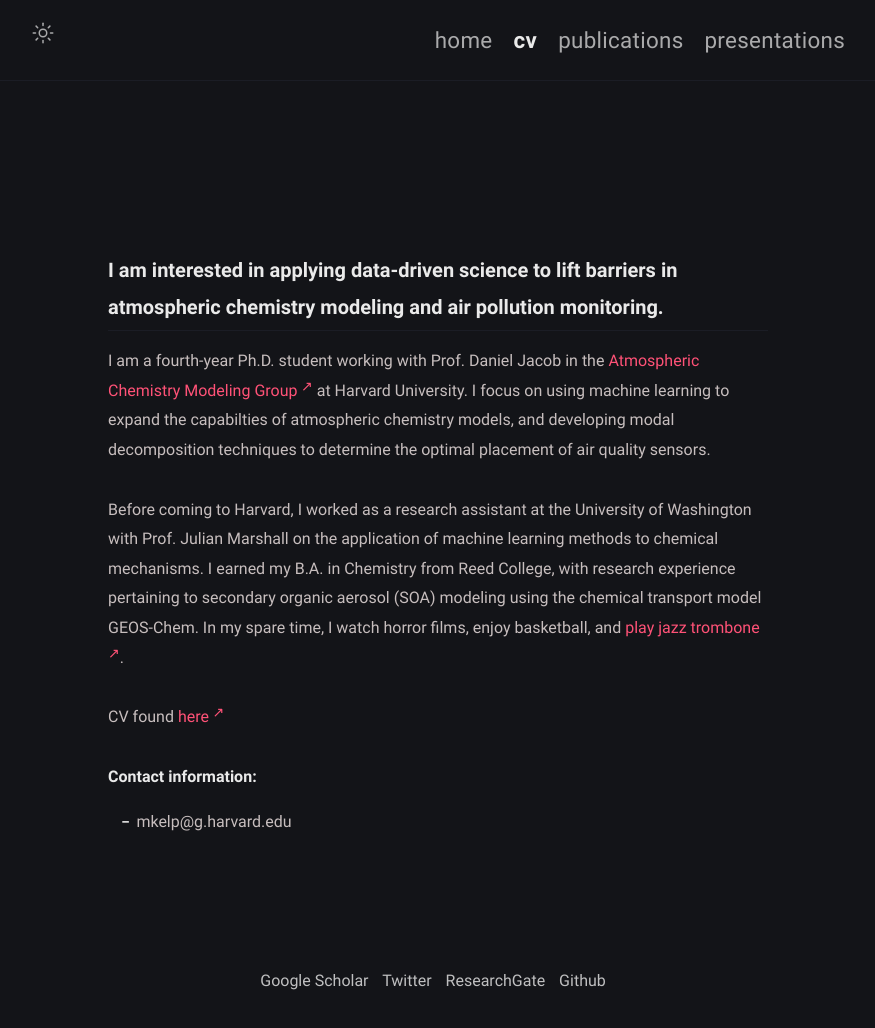
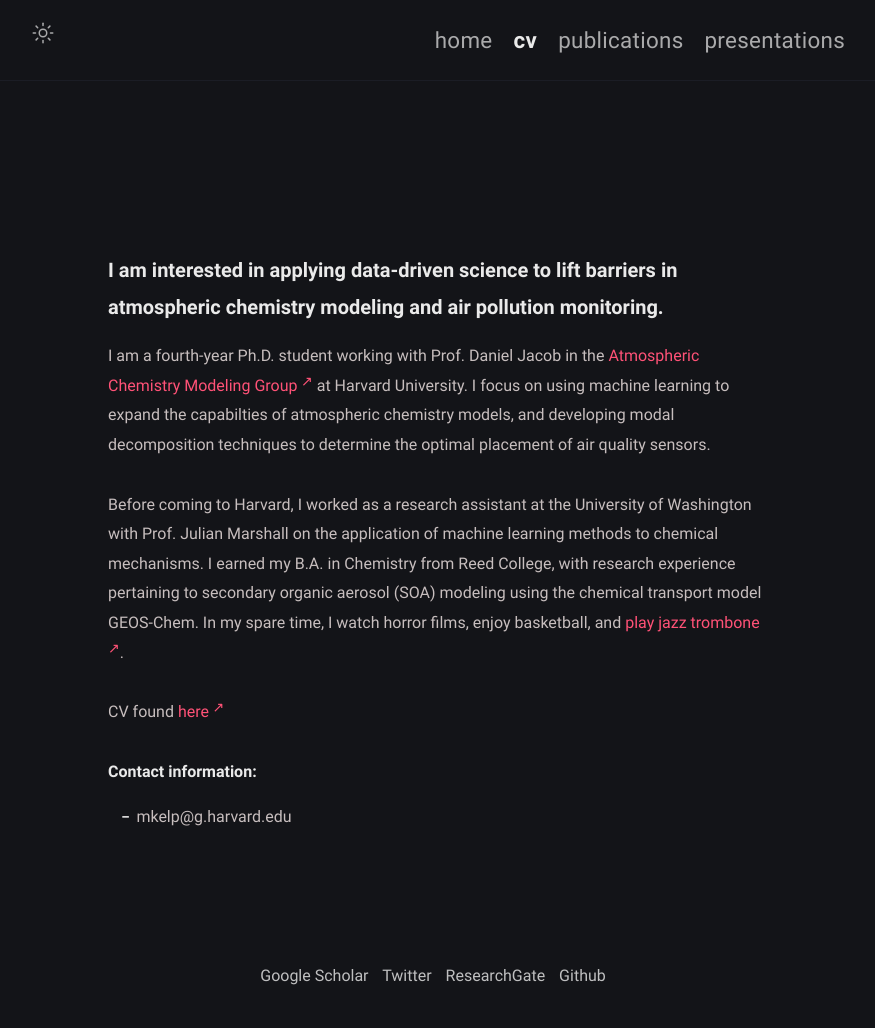
Before and after one commit to mkelp/mkelp.github.io, a Jekyll site: the page built from CV.md, in a window 1280 px wide. Shown: the whole page, without its empty margins (202-1077 px from the left). Built offline with Jekyll 4.4.1, drawn with Linux system fonts in a browser that asks for light colours.

```diff
--- a/CV.md
+++ b/CV.md
@@ -5,7 +5,7 @@
 excerpt: Makoto Kelp CV
 comments: false
 ---
-###  I am interested in applying data-driven science to lift barriers in atmospheric chemistry modeling and air pollution monitoring.
+####  I am interested in applying data-driven science to lift barriers in atmospheric chemistry modeling and air pollution monitoring.
 
 I am a fourth-year Ph.D. student working with Prof. Daniel Jacob in the [Atmospheric Chemistry Modeling Group](http://acmg.seas.harvard.edu/index.html){:target="_blank"} at Harvard University. I focus on using machine learning to expand the capabilties of atmospheric chemistry models, and developing modal decomposition techniques to determine the optimal placement of air quality sensors.
 
```
